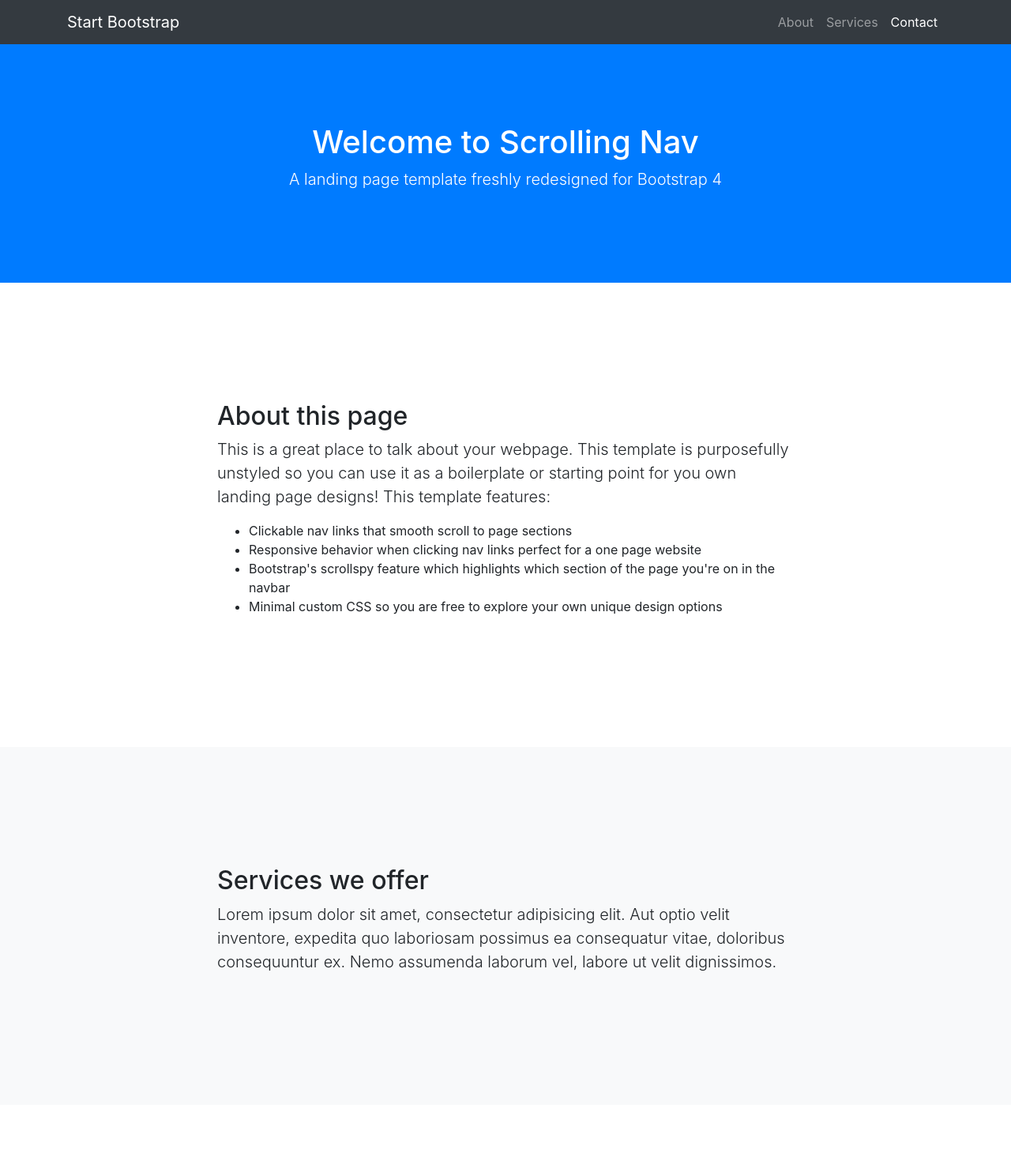
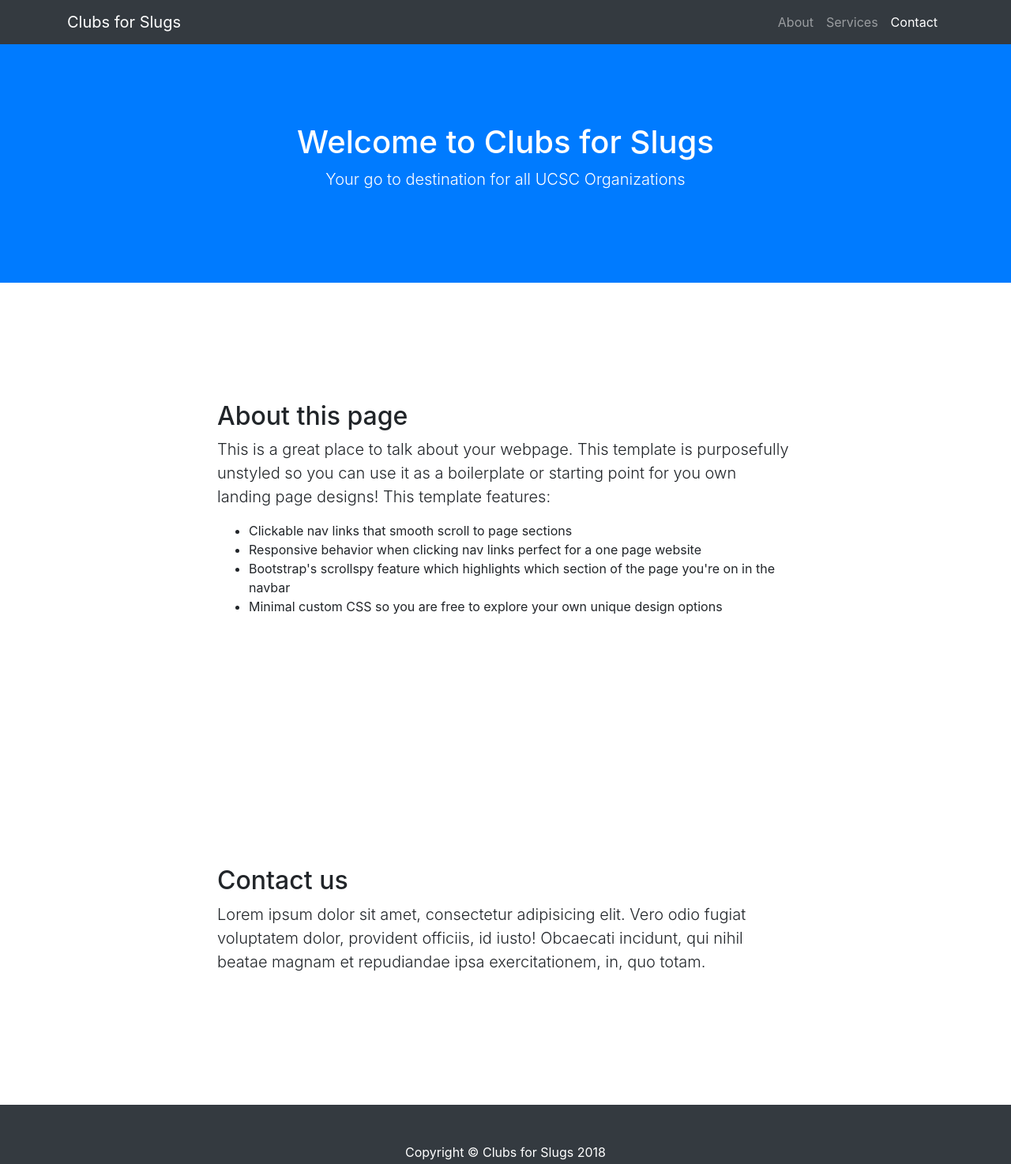
Before and after one commit to katekaho/clubs-for-slugs, a plain HTML site: page index.html in a window 1280 px wide. Shown: the top 1474 px of the page at 79% size. Drawn offline with Linux system fonts and the light colour scheme.

Commit message:
Changes to text and delete services section

```diff
--- a/index.html
+++ b/index.html
@@ -8,7 +8,7 @@
     <meta name="description" content="">
     <meta name="author" content="">
 
-    <title>Scrolling Nav - Start Bootstrap Template</title>
+    <title>Clubs for Slugs</title>
 
     <!-- Bootstrap core CSS -->
     <link href="vendor/bootstrap/css/bootstrap.min.css" rel="stylesheet">
@@ -23,7 +23,7 @@
     <!-- Navigation -->
     <nav class="navbar navbar-expand-lg navbar-dark bg-dark fixed-top" id="mainNav">
       <div class="container">
-        <a class="navbar-brand js-scroll-trigger" href="#page-top">Start Bootstrap</a>
+        <a class="navbar-brand js-scroll-trigger" href="#page-top">Clubs for Slugs</a>
         <button class="navbar-toggler" type="button" data-toggle="collapse" data-target="#navbarResponsive" aria-controls="navbarResponsive" aria-expanded="false" aria-label="Toggle navigation">
           <span class="navbar-toggler-icon"></span>
         </button>
@@ -45,8 +45,8 @@
 
     <header class="bg-primary text-white">
       <div class="container text-center">
-        <h1>Welcome to Scrolling Nav</h1>
-        <p class="lead">A landing page template freshly redesigned for Bootstrap 4</p>
+        <h1>Welcome to Clubs for Slugs</h1>
+        <p class="lead">Your go to destination for all UCSC Organizations</p>
       </div>
     </header>
 
@@ -67,17 +67,6 @@
       </div>
     </section>
 
-    <section id="services" class="bg-light">
-      <div class="container">
-        <div class="row">
-          <div class="col-lg-8 mx-auto">
-            <h2>Services we offer</h2>
-            <p class="lead">Lorem ipsum dolor sit amet, consectetur adipisicing elit. Aut optio velit inventore, expedita quo laboriosam possimus ea consequatur vitae, doloribus consequuntur ex. Nemo assumenda laborum vel, labore ut velit dignissimos.</p>
-          </div>
-        </div>
-      </div>
-    </section>
-
     <section id="contact">
       <div class="container">
         <div class="row">
@@ -92,7 +81,7 @@
     <!-- Footer -->
     <footer class="py-5 bg-dark">
       <div class="container">
-        <p class="m-0 text-center text-white">Copyright &copy; Your Website 2017</p>
+        <p class="m-0 text-center text-white">Copyright &copy; Clubs for Slugs 2018</p>
       </div>
       <!-- /.container -->
     </footer>
```
